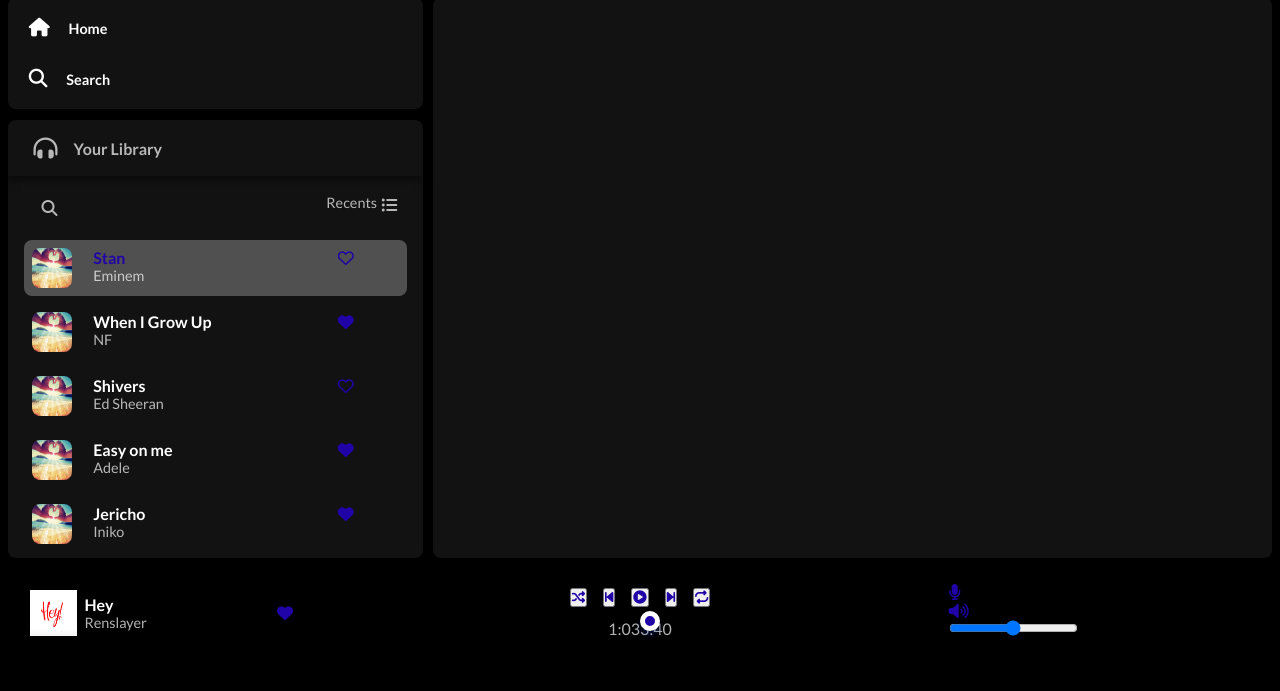
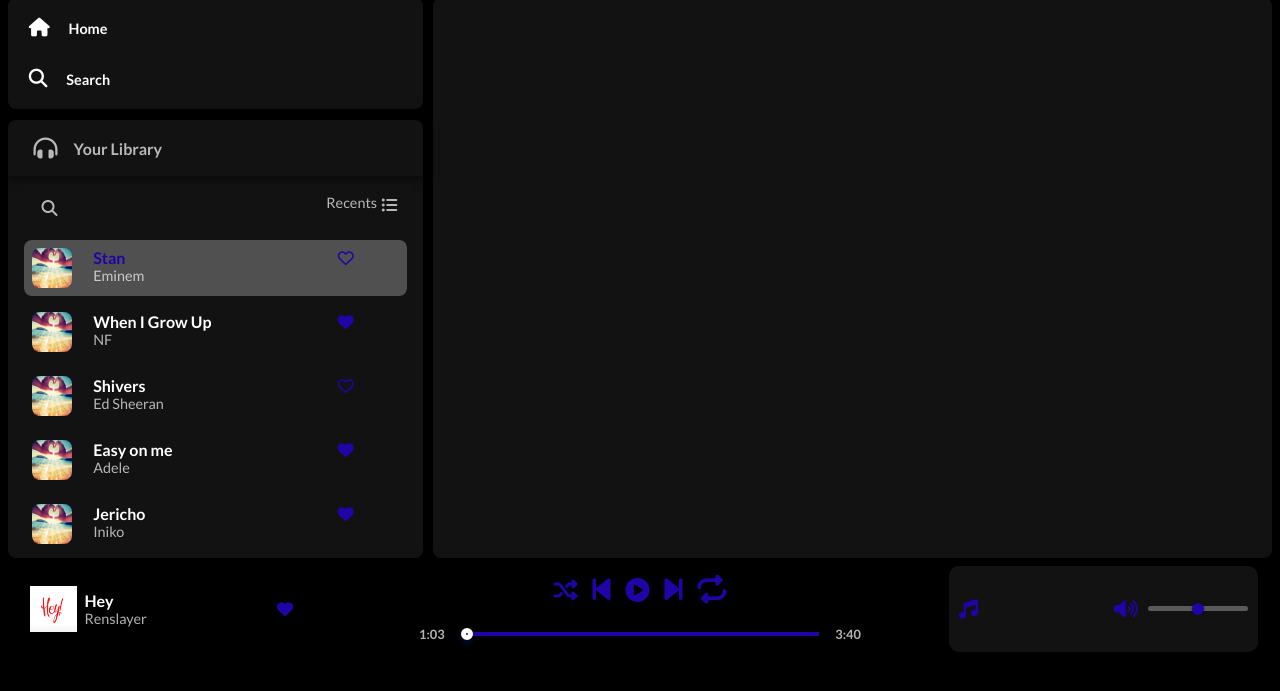
Before and after one commit to DevHeris/RhythmiX, a plain HTML site: page index.html in a window 1280 px wide. Shown: the part 65-756 px from the top of the page. Drawn offline with Linux system fonts and the light colour scheme.

Commit message:
minor fixes in the bottom container

```diff
--- a/css/style.css
+++ b/css/style.css
@@ -318,10 +318,9 @@ ul {
 }
 
 .bottom-grid-container {
-    /* height: 14vh; */
     display: grid;
     grid-template-columns: 1fr 2fr 1fr;
-    padding: 1em 1.4em;
+    padding: 0 1.4em;
 }
 
 .currently-playing-song {
@@ -368,19 +367,21 @@ ul {
 }
 
 .audio-player-controls {
+    width: 100%;
     display: flex;
-    justify-content: space-around;
+    flex-direction: column;
     align-items: center;
-    flex-direction: column;
+    gap: 10px;
+    padding: 10px;
 }
 
 .progress-container {
-    width: 50%;
+    width: 60%;
     height: 4px;
-    background-color: white;
     position: relative;
     cursor: pointer;
-    border-radius: 4px;
+    background: rgba(255, 255, 255, 0.3);
+    border-radius: 2px;
 }
 
 .progress {
@@ -391,24 +392,126 @@ ul {
     width: 100%;
     height: 100%;
     background: white;
-    border-radius: 4px;
     cursor: pointer;
+    background: var(--secondary-clr);
+    border-radius: 2px;
 }
 
 .progress::-webkit-slider-thumb {
     appearance: none;
     background-color: var(--secondary-clr);
-    width: 20px;
     aspect-ratio: 1;
     border-radius: 50%;
     border: 5px solid white;
     box-shadow: 0 5px 5px rgba(9, 46, 192, 0.22);
+    width: 12px;
+    height: 12px;
+    border-radius: 50%;
+    cursor: pointer;
 }
 
 .mini-audio-controls {
     display: flex;
+    align-items: center;
+    justify-content: center;
+    width: 100%;
+    margin-top: 10px;
+    color: var(--white-clr);
+    gap: 1em;
 }
 
-.mini-audio-controls span {
+.current-time,
+.duration {
+    font-size: 0.8em;
+    font-weight: bold;
+}
+
+.progress::-moz-range-thumb {
+    width: 12px;
+    height: 12px;
+    border-radius: 50%;
+    background: var(--secondary-clr);
+    cursor: pointer;
+    box-shadow: 0 0 3px rgba(0, 0, 0, 0.5);
+}
+
+.controls {
+    display: flex;
+    align-items: center;
+    gap: 15px;
+}
+
+.action-btn {
+    background: none;
+    border: none;
+    cursor: pointer;
+    font-size: 1.5em;
     color: var(--white-clr);
+    transition: color 0.3s ease;
 }
+
+.action-btn:hover {
+    color: var(--secondary-clr);
+}
+
+.action-btn:focus {
+    outline: none;
+}
+
+.fa-backward-step,
+.fa-forward-step,
+.fa-repeat {
+    font-size: 1.2em;
+}
+
+
+.lyrics-volume-container {
+    display: flex;
+    align-items: center;
+    justify-content: space-between;
+    color: var(--white-clr);
+    padding: 0 10px;
+    border-radius: 10px;
+    background-color: var(--primary-clr);
+}
+
+.lyrics-music-icon,
+.volume-control {
+    display: flex;
+    align-items: center;
+    gap: 10px;
+}
+
+.lyrics-music-icon i,
+.volume-icon i {
+    font-size: 1.2em;
+}
+
+.volume-slider {
+    width: 100px;
+    -webkit-appearance: none;
+    appearance: none;
+    height: 5px;
+    border-radius: 10px;
+    background: rgba(255, 255, 255, 0.3);
+}
+
+.volume-slider::-webkit-slider-thumb {
+    -webkit-appearance: none;
+    appearance: none;
+    width: 12px;
+    height: 12px;
+    border-radius: 50%;
+    background: var(--secondary-clr);
+    cursor: pointer;
+    box-shadow: 0 0 3px rgba(0, 0, 0, 0.5);
+}
+
+.volume-slider::-moz-range-thumb {
+    width: 12px;
+    height: 12px;
+    border-radius: 50%;
+    background: var(--secondary-clr);
+    cursor: pointer;
+    box-shadow: 0 0 3px rgba(0, 0, 0, 0.5);
+}
--- a/index.html
+++ b/index.html
@@ -314,12 +314,12 @@
         </div>
 
         <div class="lyrics-volume-container">
-            <div class="lyrics-microphone-icon">
-                <i class="fa-solid fa-microphone"></i>
+            <div class="lyrics-music-icon">
+                <i class="fa-solid fa-music"></i>
             </div>
             <div class="volume-control">
                 <div class="volume-icon">
-                    <i class="fa-solid fa-volume-high"></i>
+                    <i class="fa-solid fa-volume-high" title="volume"></i>
                 </div>
                 <input type="range" class="volume-slider" min="0" max="100" value="50" step="1">
             </div>
```
